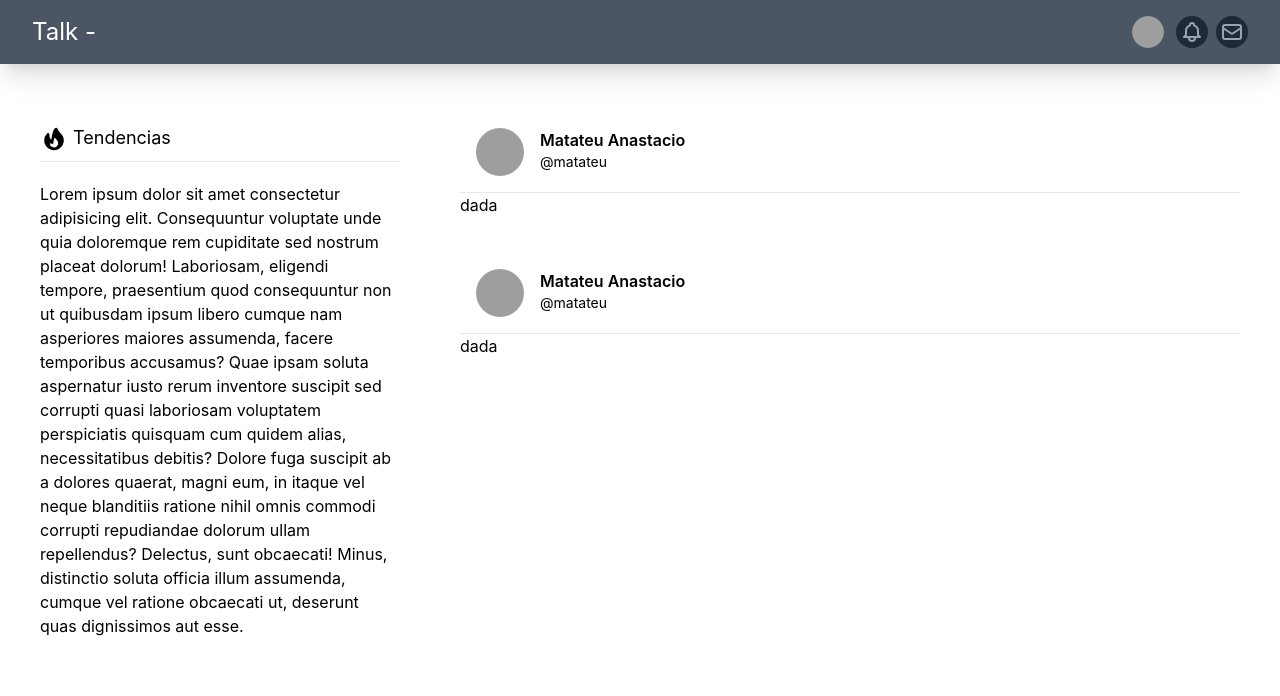
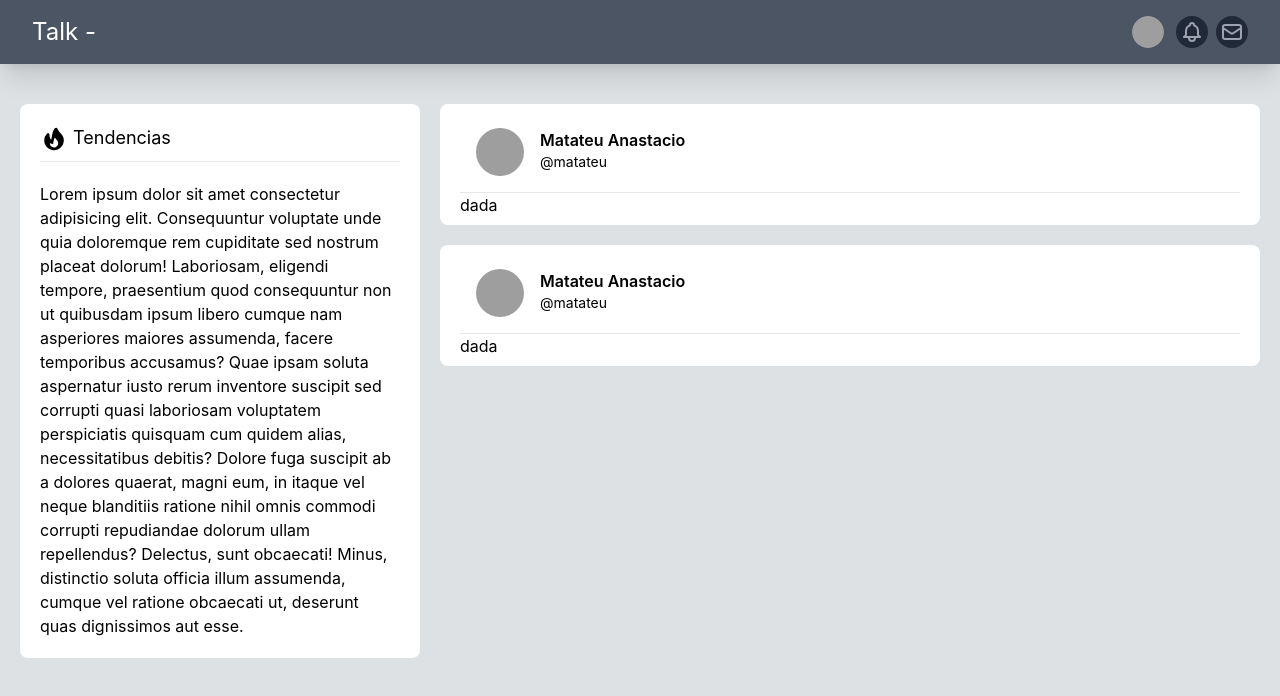
Before and after one commit to DMalagueta/twitter, a React (Vite) app: page / in a window 1280 px wide. Shown: the top 696 px of the page. Built offline with nearby package versions, Linux system fonts and the light colour scheme; grey boxes are pictures that could not be loaded.

Commit message:
changed bg

```diff
--- a/src/index.css
+++ b/src/index.css
@@ -9,4 +9,5 @@ body {
     sans-serif;
   -webkit-font-smoothing: antialiased;
   -moz-osx-font-smoothing: grayscale;
+  background-color: #DEE1E3;
 }
```
